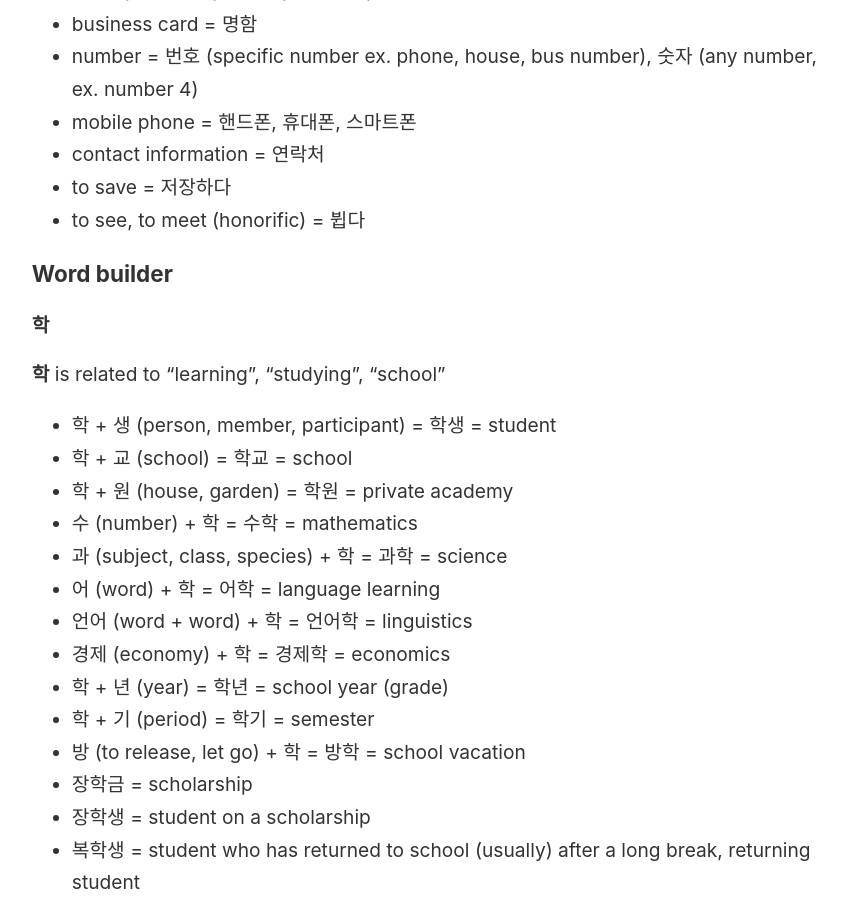
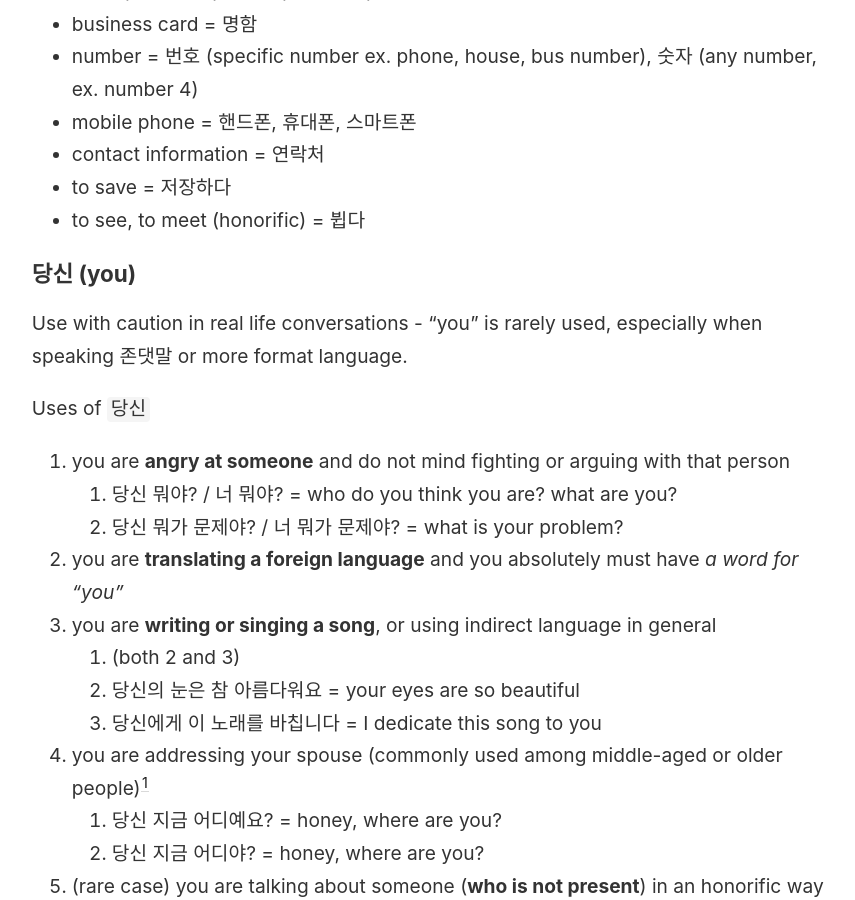
Before and after one commit to Dreat/digital_jungle, a Jekyll site: the page built from _notes/Korean phrases.md, in a window 1280 px wide and 900 px high, scrolled down 7961 px. Shown: the whole window, without its empty margins (45-900 px from the left). Built offline with Jekyll 4.4.1, drawn with Linux system fonts in a browser that asks for light colours; some of the changed text lies outside the part shown.

Commit message:
next batch of korean notes

```diff
--- a/_notes/Korean phrases.md
+++ b/_notes/Korean phrases.md
@@ -267,6 +267,43 @@ _(with verbs)_
 - to see, to meet (honorific) = 뷥다
 
 
+### 당신 (you)
+
+Use with caution in real life conversations - "you" is rarely used, especially when speaking 존댓말 or more format language.
+
+Uses of `당신`
+
+1. you are **angry at someone** and do not mind fighting or arguing with that person
+	1. 당신 뭐야? / 너 뭐야? = who do you think you are? what are you?
+	2. 당신 뭐가 문제야? / 너 뭐가 문제야? = what is your problem?
+2. you are **translating a foreign language** and you absolutely must have *a word for "you"*
+3. you are **writing or singing a song**, or using indirect language in general
+	1. (both 2 and 3)
+	2. 당신의 눈은 참 아름다워요 = your eyes are so beautiful
+	3. 당신에게 이 노래를 바칩니다 = I dedicate this song to you
+4. you are addressing your spouse (commonly used among middle-aged or older people)[^1]
+	1. 당신 지금 어디예요? = honey, where are you?
+	2. 당신 지금 어디야? = honey, where are you?
+5. (rare case) you are talking about someone (**who is not present**) in an honorific way and *want to say "he" or "she"*
+
+### 괜찮아요
+
+1. Present tense = 괜찮아요
+2. Past tense = 괜찮았어요
+3. Future tense = 괜찮을 거예요
+
+uses:
+
+1. I am okay / I am alright / Everything is fine [^4]
+2. Do not worry [^5]
+3. It is good [^6]
+4. I'm good / I'm cool/  No, thanks [^7]
+
+### Slang
+
+- 맞을래? - do you want to be hit? [^8]
+- 죽을래? - do you want to die? [^8]
+
 ### Word builder
 
 #### 학
@@ -304,3 +341,29 @@ _(with verbs)_
 실 + 장 (head, leader) = 실장 = head of the office
 실 + 내 (inside) = 실내 = indoors
 실 + 외 (outside) = 실외 = outdoors, outside
+
+[^1]: other words that can replace 당신 in this usage are 여보 (most common) and 자기 (more common among young couples)
+
+#### 동
+
+동 is related to movement, move, to move
+
+운 (to tranport) + 동 = 운동 = exercise, workout
+작 (to make) + 동 = 작동 = operation (of a device)
+활 (to flow, to be alive) + 동 = 활동 = activity[^2]
+연 (to connect) + 동 = 연동 = linkage, interlocking[^3]
+동 + 영(to project) + 상(image) = 동영상 = video
+
+[^2]: 온라인 활동 = online activities
+
+[^3]: ex: 페이스복 연동
+
+[^4]: ex You slip and fall and someone asks you if you are alright
+
+[^5]: ex: your friend is worrying about something and you want to tell them to not worry
+
+[^6]: you refer to something as "cool", "good" or "recommendable"
+
+[^7]: your friend offers you a drink and you want to politely refuse it
+
+[^8]: not literally, used to express annoyance or "don't" in informal way
```
Also changed, not shown: _notes/Korean grammar.md (+33 -0 lines).
